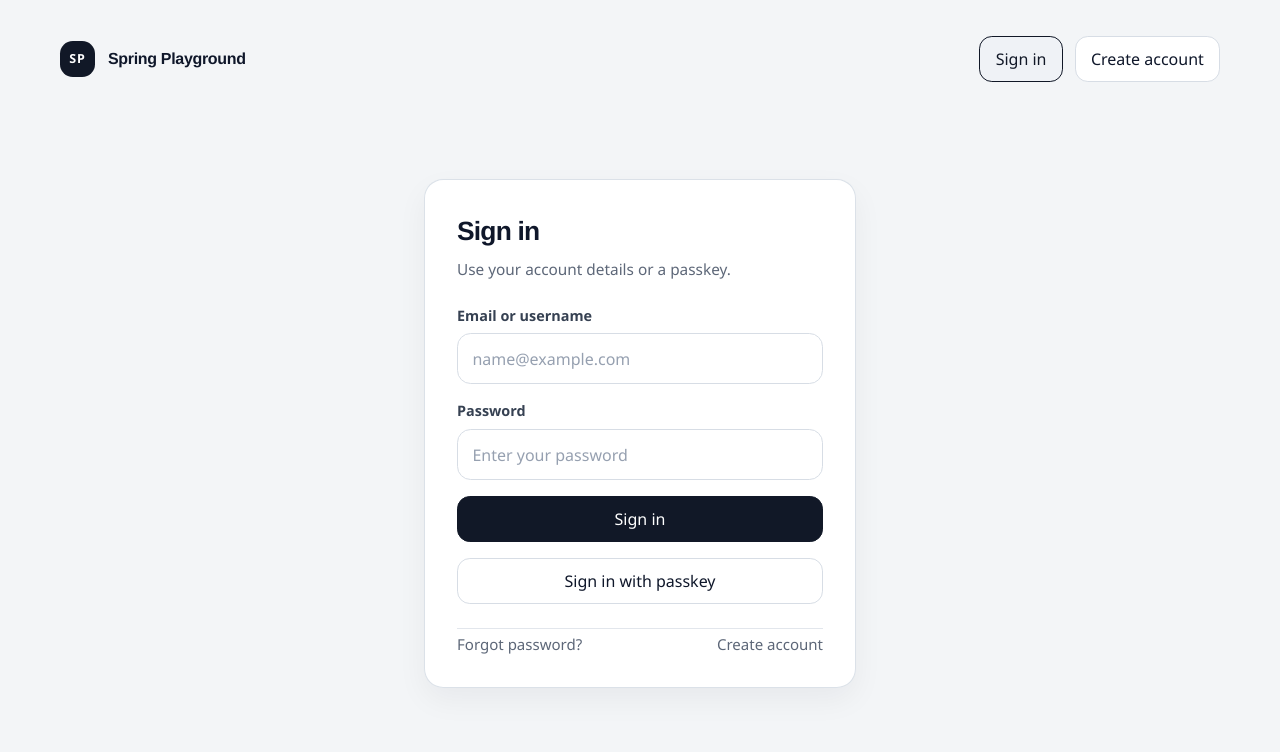
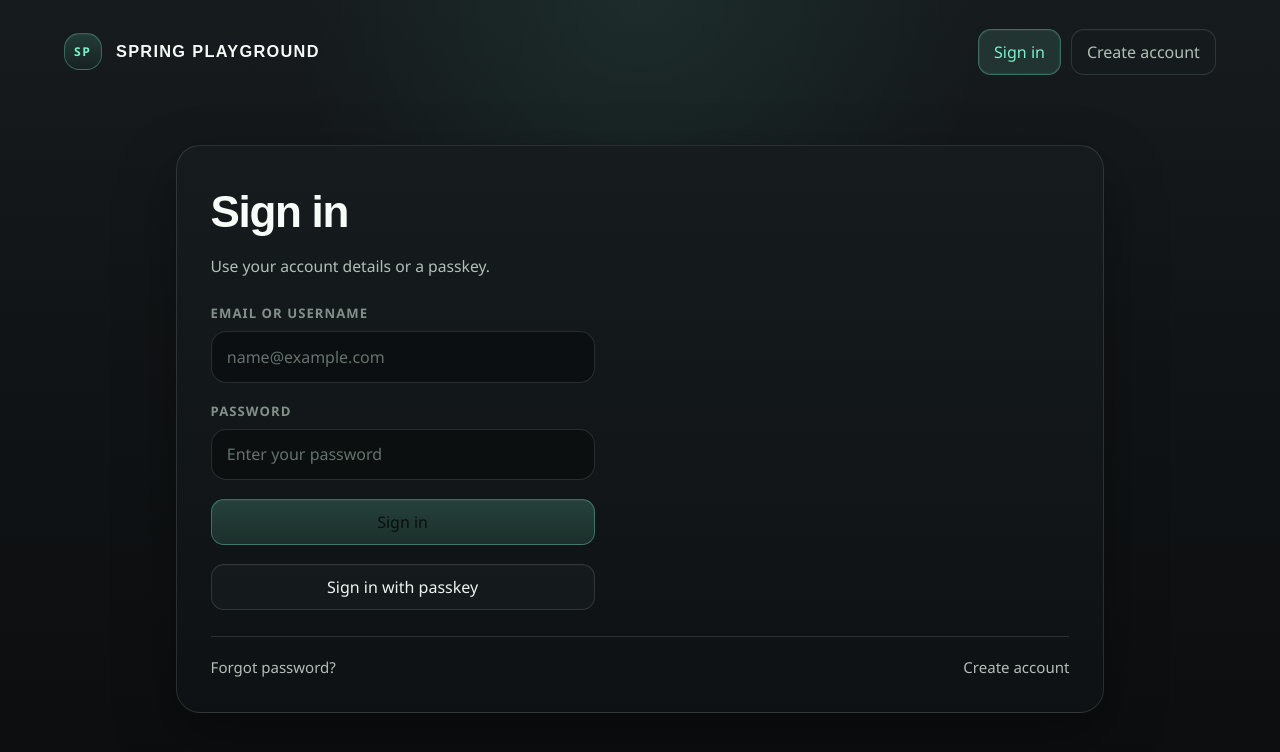
Before and after one commit to topilov/spring-playground-frontend, a React (Vite) app: page /login in a window 1280 px wide. Shown: the top 752 px of the page. Built offline with nearby package versions, Linux system fonts and the light colour scheme; no server answers.

Commit message:
feat: add signal room design primitives

```diff
--- a/src/app/app.css
+++ b/src/app/app.css
@@ -1,32 +1,52 @@
 :root {
-  font-family: 'Avenir Next', 'Segoe UI Variable Text', 'Segoe UI', sans-serif;
-  color: #0f172a;
-  background: #f3f5f7;
+  font-family: 'IBM Plex Sans', 'Avenir Next', 'Segoe UI', sans-serif;
+  color: #edf4ef;
+  background:
+    radial-gradient(circle at top, rgba(110, 255, 214, 0.08), transparent 34%),
+    linear-gradient(180deg, #161b1d 0%, #111416 42%, #0b0d0f 100%);
   line-height: 1.5;
   font-weight: 400;
-  color-scheme: light;
+  color-scheme: dark;
   font-synthesis: none;
   text-rendering: optimizeLegibility;
   -webkit-font-smoothing: antialiased;
   -moz-osx-font-smoothing: grayscale;
-  --bg: #f3f5f7;
-  --surface: rgba(255, 255, 255, 0.94);
-  --surface-solid: #ffffff;
-  --surface-muted: #f8fafc;
-  --border: #d7dde5;
-  --border-strong: #c7ced8;
-  --text: #0f172a;
-  --text-muted: #5d6778;
-  --text-subtle: #7b8597;
-  --accent: #111827;
-  --accent-soft: #eff2f6;
-  --success-bg: #ecfdf3;
-  --success-border: #c6f0d8;
-  --success-text: #146c43;
-  --danger-bg: #fef2f2;
-  --danger-border: #f6d1d5;
-  --danger-text: #9f2131;
-  --shadow: 0 12px 30px rgba(15, 23, 42, 0.05);
+  --bg: #0b0d0f;
+  --bg-muted: #111416;
+  --shell: rgba(19, 24, 26, 0.92);
+  --shell-strong: rgba(14, 18, 20, 0.96);
+  --surface: rgba(22, 28, 30, 0.9);
+  --surface-strong: rgba(17, 21, 23, 0.96);
+  --surface-soft: rgba(113, 255, 214, 0.08);
+  --border: rgba(202, 222, 214, 0.14);
+  --border-strong: rgba(202, 222, 214, 0.24);
+  --text: #edf4ef;
+  --text-muted: #b2beb7;
+  --text-subtle: #829088;
+  --accent: #78f2cb;
+  --accent-strong: #97f7d8;
+  --accent-soft: rgba(120, 242, 203, 0.12);
+  --danger-bg: rgba(147, 41, 52, 0.16);
+  --danger-border: rgba(242, 115, 127, 0.32);
+  --danger-text: #ffb4bd;
+  --success-bg: rgba(58, 138, 108, 0.18);
+  --success-border: rgba(120, 242, 203, 0.28);
+  --success-text: #b7fbe2;
+  --shadow-lg: 0 24px 60px rgba(0, 0, 0, 0.35);
+  --shadow-sm: 0 10px 24px rgba(0, 0, 0, 0.22);
+  --space-1: 0.35rem;
+  --space-2: 0.6rem;
+  --space-3: 0.9rem;
+  --space-4: 1.2rem;
+  --space-5: 1.6rem;
+  --space-6: 2.1rem;
+  --space-7: 2.8rem;
+  --space-8: 3.6rem;
+  --radius-sm: 0.8rem;
+  --radius-md: 1.1rem;
+  --radius-lg: 1.5rem;
+  --motion-duration: 220ms;
+  --motion-ease: cubic-bezier(0.2, 0.8, 0.2, 1);
 }
 
 * {
@@ -34,7 +54,7 @@
 }
 
 html {
-  background: linear-gradient(180deg, #f8fafb 0%, var(--bg) 100%);
+  background: var(--bg);
 }
 
 body {
@@ -42,7 +62,9 @@ body {
   min-width: 320px;
   min-height: 100vh;
   color: var(--text);
-  background: transparent;
+  background:
+    radial-gradient(circle at top, rgba(110, 255, 214, 0.08), transparent 34%),
+    linear-gradient(180deg, #161b1d 0%, #111416 42%, #0b0d0f 100%);
 }
 
 a {
@@ -59,58 +81,131 @@ input {
   min-height: 100vh;
 }
 
+@keyframes shell-reveal {
+  from {
+    opacity: 0;
+    transform: translateY(18px);
+  }
+
+  to {
+    opacity: 1;
+    transform: translateY(0);
+  }
+}
+
 .app-shell {
   min-height: 100vh;
-  padding: 1.25rem;
+  padding: var(--space-4);
+  animation: shell-reveal 320ms var(--motion-ease);
+}
+
+.app-header,
+.app-main,
+.auth-card,
+.page-header,
+.page-card,
+.passkey-card,
+.passkey-empty-state,
+.section-tabs {
+  animation: shell-reveal 420ms var(--motion-ease);
 }
 
 .app-header {
-  display: flex;
-  gap: 1rem;
+  display: grid;
+  grid-template-columns: minmax(0, 1fr) auto minmax(0, 1fr);
+  gap: var(--space-4);
   align-items: center;
-  justify-content: space-between;
-  max-width: 1160px;
+  max-width: 72rem;
   margin: 0 auto;
-  padding: 1rem 0 1.5rem;
+  padding: var(--space-2) 0 var(--space-6);
 }
 
 .brand {
   display: inline-flex;
-  gap: 0.8rem;
+  gap: var(--space-3);
   align-items: center;
   min-width: 0;
 }
 
 .brand-mark {
   display: inline-grid;
-  width: 2.2rem;
-  height: 2.2rem;
+  width: 2.35rem;
+  height: 2.35rem;
   place-items: center;
-  border-radius: 0.8rem;
-  background: var(--accent);
-  color: #ffffff;
-  font-size: 0.78rem;
+  border: 1px solid rgba(120, 242, 203, 0.3);
+  border-radius: 0.95rem;
+  background:
+    linear-gradient(180deg, rgba(120, 242, 203, 0.18), rgba(120, 242, 203, 0.06)),
+    var(--surface-strong);
+  color: var(--accent);
+  font-size: 0.76rem;
   font-weight: 700;
-  letter-spacing: 0.08em;
+  letter-spacing: 0.14em;
+  box-shadow: inset 0 1px 0 rgba(255, 255, 255, 0.05);
 }
 
 .brand-name {
-  font-family: 'Helvetica Neue', 'Avenir Next', sans-serif;
-  font-size: 1rem;
-  font-weight: 650;
-  letter-spacing: -0.02em;
+  font-family: 'IBM Plex Sans Condensed', 'IBM Plex Sans', sans-serif;
+  font-size: 1.02rem;
+  font-weight: 600;
+  letter-spacing: 0.08em;
+  text-transform: uppercase;
+  color: #f4faf6;
+}
+
+.header-meta,
+.header-link,
+.button,
+.field input,
+.section-tab,
+.detail-item {
+  transition:
+    transform var(--motion-duration) var(--motion-ease),
+    background var(--motion-duration) ease,
+    border-color var(--motion-duration) ease,
+    color var(--motion-duration) ease,
+    box-shadow var(--motion-duration) ease;
+}
+
+.header-meta {
+  justify-self: center;
+  display: inline-flex;
+  min-height: 2.4rem;
+  padding: 0 var(--space-4);
+  align-items: center;
+  justify-content: center;
+  border: 1px solid var(--border);
+  border-radius: 999px;
+  background:
+    linear-gradient(180deg, rgba(120, 242, 203, 0.12), rgba(120, 242, 203, 0.04)),
+    rgba(17, 21, 23, 0.86);
+  color: var(--accent);
+  font-size: 0.84rem;
+  letter-spacing: 0.08em;
+  text-transform: uppercase;
+  white-space: nowrap;
+  box-shadow: inset 0 1px 0 rgba(255, 255, 255, 0.03);
+}
+
+.header-meta-spacer {
+  min-height: 2.4rem;
 }
 
 .header-actions,
 .inline-actions,
-.auth-links {
+.auth-links,
+.page-header-actions {
   display: flex;
-  gap: 0.75rem;
+  gap: var(--space-2);
   align-items: center;
   flex-wrap: wrap;
 }
 
 .header-actions {
+  justify-content: flex-end;
+}
+
+.inline-actions {
   justify-content: flex-end;
 }
 
@@ -122,34 +217,19 @@ input {
   justify-content: flex-start;
 }
 
-.header-meta {
-  display: inline-flex;
-  min-height: 2.5rem;
-  padding: 0 0.85rem;
-  align-items: center;
-  border: 1px solid var(--border);
-  border-radius: 999px;
-  background: rgba(255, 255, 255, 0.72);
-  color: var(--text-muted);
-  font-size: 0.92rem;
-}
-
 .header-link,
-.button {
+.button,
+.section-tab {
   display: inline-flex;
   min-height: 2.5rem;
   padding: 0.62rem 0.95rem;
   align-items: center;
   justify-content: center;
   border: 1px solid var(--border);
-  border-radius: 0.8rem;
-  background: var(--surface-solid);
-  color: var(--text);
-  transition:
-    background 160ms ease,
-    border-color 160ms ease,
-    color 160ms ease,
-    box-shadow 160ms ease;
+  border-radius: var(--radius-sm);
+  background: rgba(22, 28, 30, 0.88);
+  color: var(--text-muted);
+  box-shadow: inset 0 1px 0 rgba(255, 255, 255, 0.03);
 }
 
 .button {
@@ -157,43 +237,66 @@ input {
 }
 
 .header-link:hover,
-.button:hover {
+.button:hover,
+.section-tab:hover,
+.detail-item:hover {
   border-color: var(--border-strong);
-  background: #ffffff;
-  box-shadow: 0 6px 18px rgba(15, 23, 42, 0.06);
+  background: rgba(28, 34, 36, 0.96);
+  color: var(--text);
+  transform: translateY(-1px);
+  box-shadow: var(--shadow-sm);
 }
 
-.header-link-active {
-  border-color: var(--accent);
+.header-link-active,
+.section-tab-active {
+  border-color: rgba(120, 242, 203, 0.3);
   background: var(--accent-soft);
   color: var(--accent);
+  box-shadow: inset 0 0 0 1px rgba(120, 242, 203, 0.08);
+}
+
+.button-primary {
+  border-color: rgba(120, 242, 203, 0.32);
+  background: linear-gradient(180deg, rgba(120, 242, 203, 0.2), rgba(120, 242, 203, 0.12));
+  color: #07110d;
+}
+
+.button-primary:hover {
+  border-color: rgba(151, 247, 216, 0.4);
+  background: linear-gradient(180deg, rgba(151, 247, 216, 0.34), rgba(120, 242, 203, 0.2));
+  color: #04100c;
+}
+
+.button-secondary {
+  color: var(--text);
+}
+
+.button-danger {
+  border-color: var(--danger-border);
+  color: var(--danger-text);
+}
+
+.button-full {
+  width: 100%;
 }
 
 .button:disabled {
   cursor: default;
   opacity: 0.62;
+  transform: none;
   box-shadow: none;
 }
 
-.button-primary {
-  border-color: var(--accent);
-  background: var(--accent);
-  color: #ffffff;
-}
-
-.button-primary:hover {
-  border-color: #0b1220;
-  background: #0b1220;
-  color: #ffffff;
-}
-
-.button-danger {
-  border-color: #e8c1c7;
-  color: var(--danger-text);
-}
-
-.button-full {
-  width: 100%;
+.header-link:focus-visible,
+.button:focus-visible,
+.text-link:focus-visible,
+.field input:focus-visible,
+.section-tab:focus-visible {
+  outline: none;
+  border-color: rgba(120, 242, 203, 0.42);
+  box-shadow:
+    0 0 0 1px rgba(120, 242, 203, 0.3),
+    0 0 0 4px rgba(120, 242, 203, 0.12);
 }
 
 .text-link {
@@ -206,27 +309,37 @@ input {
 }
 
 .app-main {
-  max-width: 1160px;
+  max-width: 72rem;
   margin: 0 auto;
 }
 
 .auth-page {
   display: grid;
   min-height: calc(100vh - 8rem);
-  padding: 2rem 0 3rem;
-  place-items: center;
+  padding: var(--space-3) 0 var(--space-7);
+  align-items: center;
 }
 
 .auth-card {
   display: grid;
-  gap: 1.5rem;
-  width: min(100%, 27rem);
-  padding: 2rem;
-  border: 1px solid rgba(215, 221, 229, 0.88);
-  border-radius: 1.2rem;
-  background: var(--surface);
-  box-shadow: var(--shadow);
-  backdrop-filter: saturate(130%) blur(10px);
+  gap: var(--space-5);
+  width: min(100%, 58rem);
+  margin: 0 auto;
+  padding: var(--space-6);
+  border: 1px solid var(--border);
+  border-radius: var(--radius-lg);
+  background:
+    linear-gradient(180deg, rgba(22, 28, 30, 0.95), rgba(13, 17, 19, 0.96)),
+    var(--surface);
+  box-shadow: var(--shadow-lg);
+  backdrop-filter: blur(18px);
+}
+
+.auth-header {
+  display: grid;
+  grid-template-columns: minmax(0, 1fr) auto;
+  gap: var(--space-4);
+  align-items: start;
 }
 
 .auth-intro,
@@ -237,9 +350,13 @@ input {
   display: grid;
 }
 
-.auth-intro,
+.auth-intro {
+  gap: var(--space-2);
+  max-width: 22rem;
+}
+
 .page-header-copy {
-  gap: 0.35rem;
+  gap: 0.45rem;
 }
 
 .auth-intro h1,
@@ -247,30 +364,41 @@ input {
 .section-heading h2,
 .passkey-card h3 {
   margin: 0;
-  font-family: 'Helvetica Neue', 'Avenir Next', sans-serif;
+  font-family: 'IBM Plex Sans Condensed', 'IBM Plex Sans', sans-serif;
   letter-spacing: -0.03em;
 }
 
 .auth-intro h1,
 .page-header h1 {
-  font-size: clamp(1.65rem, 2vw, 2rem);
-  font-weight: 650;
+  font-size: clamp(1.9rem, 4vw, 2.75rem);
+  font-weight: 600;
+  color: #f7fcf9;
 }
 
 .auth-intro p,
 .page-description {
   margin: 0;
   color: var(--text-muted);
-  font-size: 0.96rem;
+  font-size: 0.98rem;
+}
+
+.auth-utility {
+  display: flex;
+  justify-content: flex-end;
+  align-items: start;
+}
+
+.auth-content {
+  width: min(100%, 24rem);
 }
 
 .auth-footer {
-  padding-top: 0.25rem;
-  border-top: 1px solid rgba(215, 221, 229, 0.72);
+  padding-top: var(--space-4);
+  border-top: 1px solid var(--border);
 }
 
 .stack {
-  gap: 1rem;
+  gap: var(--space-4);
 }
 
 .field {
@@ -278,29 +406,25 @@ input {
 }
 
 .field span {
-  font-size: 0.9rem;
+  font-size: 0.82rem;
   font-weight: 600;
-  color: #364152;
+  letter-spacing: 0.08em;
+  text-transform: uppercase;
+  color: var(--text-subtle);
 }
 
 .field input {
   width: 100%;
-  min-height: 2.75rem;
-  padding: 0.78rem 0.9rem;
+  min-height: 2.9rem;
+  padding: 0.8rem 0.95rem;
   border: 1px solid var(--border);
-  border-radius: 0.85rem;
-  background: #ffffff;
+  border-radius: 0.95rem;
+  background: rgba(10, 13, 15, 0.72);
   color: var(--text);
 }
 
 .field input::placeholder {
-  color: #96a0b0;
-}
-
-.field input:focus {
-  outline: none;
-  border-color: #94a3b8;
-  box-shadow: 0 0 0 4px rgba(148, 163, 184, 0.15);
+  color: #64726b;
 }
 
 .field-error {
@@ -311,10 +435,10 @@ input {
 
 .status-banner {
   margin: 0;
-  padding: 0.9rem 1rem;
+  padding: 0.95rem 1rem;
   border: 1px solid var(--border);
-  border-radius: 0.9rem;
-  background: var(--surface-solid);
+  border-radius: var(--radius-sm);
+  background: rgba(18, 23, 25, 0.92);
   color: var(--text-muted);
 }
 
@@ -332,51 +456,49 @@ input {
 
 .page-grid {
   display: grid;
-  gap: 1.25rem;
-  padding-bottom: 3rem;
+  gap: var(--space-5);
+  padding-bottom: var(--space-7);
 }
 
 .page-header {
-  display: flex;
-  gap: 1rem;
-  align-items: flex-end;
-  justify-content: space-between;
-  flex-wrap: wrap;
-  padding-top: 0.35rem;
+  display: grid;
+  grid-template-columns: minmax(0, 1fr) auto;
+  gap: var(--space-4);
+  align-items: end;
+  padding-top: var(--space-2);
 }
 
 .page-header-actions {
-  display: flex;
-  gap: 0.75rem;
-  align-items: center;
-  flex-wrap: wrap;
+  justify-content: flex-end;
 }
 
 .page-eyebrow {
   margin: 0;
-  font-size: 0.78rem;
+  font-size: 0.74rem;
   font-weight: 700;
-  letter-spacing: 0.14em;
+  letter-spacing: 0.16em;
   text-transform: uppercase;
-  color: var(--text-subtle);
+  color: var(--accent);
 }
 
 .page-card,
 .passkey-card,
 .passkey-empty-state,
 .section-tabs {
-  border: 1px solid rgba(215, 221, 229, 0.9);
-  background: var(--surface);
-  box-shadow: var(--shadow);
+  border: 1px solid var(--border);
+  background:
+    linear-gradient(180deg, rgba(22, 28, 30, 0.94), rgba(14, 18, 20, 0.96)),
+    var(--surface);
+  box-shadow: var(--shadow-lg);
 }
 
 .page-card,
 .passkey-card,
 .passkey-empty-state {
   display: grid;
-  gap: 1rem;
-  padding: 1.4rem;
-  border-radius: 1.05rem;
+  gap: var(--space-4);
+  padding: var(--space-5);
+  border-radius: var(--radius-md);
 }
 
 .section-heading {
@@ -384,14 +506,14 @@ input {
 }
 
 .section-heading h2 {
-  font-size: 1.05rem;
-  font-weight: 650;
+  font-size: 1.08rem;
+  font-weight: 600;
 }
 
 .detail-grid,
 .passkey-meta-grid {
   display: grid;
-  gap: 0.9rem;
+  gap: var(--space-3);
   grid-template-columns: repeat(auto-fit, minmax(180px, 1fr));
 }
 
@@ -399,18 +521,20 @@ input {
   display: grid;
   gap: 0.35rem;
   min-height: 5.5rem;
-  padding: 0.95rem 1rem;
-  border: 1px solid rgba(215, 221, 229, 0.72);
-  border-radius: 0.95rem;
-  background: var(--surface-muted);
+  padding: 1rem;
+  border: 1px solid var(--border);
+  border-radius: 1rem;
+  background:
+    linear-gradient(180deg, rgba(18, 23, 25, 0.88), rgba(11, 14, 16, 0.92)),
+    var(--surface-soft);
   align-content: start;
 }
 
 .detail-item dt {
   margin: 0;
-  font-size: 0.78rem;
+  font-size: 0.74rem;
   font-weight: 700;
-  letter-spacing: 0.06em;
+  letter-spacing: 0.12em;
   text-transform: uppercase;
   color: var(--text-subtle);
 }
@@ -430,34 +554,25 @@ input {
   gap: 0.35rem;
   width: fit-content;
   padding: 0.35rem;
-  border-radius: 0.9rem;
+  border-radius: 0.95rem;
 }
 
 .section-tab {
-  display: inline-flex;
   min-height: 2.35rem;
-  padding: 0.55rem 0.85rem;
-  align-items: center;
-  justify-content: center;
-  border-radius: 0.65rem;
-  color: var(--text-muted);
-}
-
-.section-tab-active {
-  background: var(--accent);
-  color: #ffffff;
+  padding: 0.55rem 0.9rem;
+  border-radius: 0.75rem;
 }
 
 .passkey-add-form {
   display: grid;
-  gap: 1rem;
+  gap: var(--space-4);
   grid-template-columns: minmax(0, 1fr) auto;
   align-items: end;
 }
 
 .passkey-list {
   display: grid;
-  gap: 1rem;
+  gap: var(--space-4);
   margin: 0;
   padding: 0;
   list-style: none;
@@ -465,50 +580,74 @@ input {
 
 .passkey-card,
 .passkey-empty-state {
-  padding: 1rem 1.1rem;
-  background: #ffffff;
+  padding: var(--space-4);
 }
 
 .passkey-card-header {
   display: flex;
-  gap: 1rem;
+  gap: var(--space-4);
   align-items: flex-start;
   justify-content: space-between;
 }
 
 .passkey-inline-form {
   display: grid;
-  gap: 1rem;
-  padding-top: 1rem;
-  border-top: 1px solid rgba(215, 221, 229, 0.8);
+  gap: var(--space-4);
+  padding-top: var(--space-4);
+  border-top: 1px solid var(--border);
 }
 
 @media (max-width: 960px) {
   .app-shell {
-    padding: 1rem;
+    padding: var(--space-3);
+  }
+
+  .app-header {
+    grid-template-columns: 1fr;
+    justify-items: start;
+    padding-bottom: var(--space-5);
+  }
+
+  .header-meta,
+  .header-meta-spacer {
+    justify-self: start;
+  }
+
+  .header-actions,
+  .inline-actions,
+  .page-header-actions {
+    justify-content: flex-start;
   }
 
   .auth-page {
-    min-height: calc(100vh - 6rem);
+    min-height: auto;
+  }
+
+  .auth-card {
+    width: min(100%, 44rem);
   }
 }
 
 @media (max-width: 760px) {
-  .app-header,
+  .auth-header,
   .page-header,
   .passkey-card-header,
   .passkey-add-form {
-    display: grid;
     grid-template-columns: 1fr;
   }
 
-  .header-actions,
+  .auth-utility,
   .page-header-actions {
     justify-content: flex-start;
   }
 
   .auth-card {
-    padding: 1.5rem;
+    width: 100%;
+    padding: var(--space-5);
+  }
+
+  .auth-content {
+    width: 100%;
   }
 
   .section-tabs {
@@ -517,36 +656,26 @@ input {
 }
 
 @media (max-width: 640px) {
-  .auth-page {
-    min-height: auto;
-    padding: 1rem 0 2rem;
-    place-items: start center;
-  }
-
   .header-actions,
   .inline-actions,
-  .auth-links {
+  .auth-links,
+  .page-header-actions {
     width: 100%;
   }
 
+  .header-link,
+  .button,
   .section-tab {
     width: 100%;
   }
 
-  .inline-actions .button,
-  .page-header-actions .button {
+  .header-meta,
+  .header-meta-spacer {
     width: 100%;
   }
 
-  .header-actions .header-link,
-  .header-actions .button,
-  .auth-links .text-link {
-    width: auto;
-  }
-
-  .header-meta {
-    width: 100%;
-    justify-content: center;
+  .auth-page {
+    padding: 0 0 var(--space-6);
   }
 
   .detail-grid,
@@ -558,10 +687,20 @@ input {
   .passkey-card,
   .passkey-empty-state,
   .auth-card {
-    padding: 1.15rem;
+    padding: var(--space-4);
   }
 
   .app-main {
-    padding-bottom: 2rem;
+    padding-bottom: var(--space-4);
   }
 }
+
+@media (prefers-reduced-motion: reduce) {
+  *,
+  *::before,
+  *::after {
+    animation: none !important;
+    transition: none !important;
+    scroll-behavior: auto !important;
+  }
+}
--- a/src/app/layout/AppLayout.tsx
+++ b/src/app/layout/AppLayout.tsx
@@ -13,7 +13,7 @@ function getHeaderLinkClassName(isActive: boolean) {
 
 export function AppLayout() {
   const navigate = useNavigate();
-  const { isAuthenticated, status } = useAuthSession();
+  const { isAuthenticated, profile, status } = useAuthSession();
   const logoutMutation = useLogoutMutation();
   const [logoutError, setLogoutError] = useState('');
 
@@ -28,6 +28,13 @@ export function AppLayout() {
     }
   };
 
+  const sessionContext =
+    status === 'loading'
+      ? 'Checking session'
+      : isAuthenticated && profile
+        ? `Signed in as ${profile.displayName}`
+        : null;
+
   return (
     <div className="app-shell">
       <header className="app-header">
@@ -38,11 +45,15 @@ export function AppLayout() {
           <span className="brand-name">Spring Playground</span>
         </AppLink>
 
+        {sessionContext ? (
+          <p aria-label="Session context" className="header-meta" role="status">
+            {sessionContext}
+          </p>
+        ) : (
+          <div className="header-meta-spacer" aria-hidden="true" />
+        )}
+
         <div className="header-actions">
-          {status === 'loading' ? (
-            <span className="header-meta">Checking session</span>
-          ) : null}
-
           <nav aria-label="Primary" className="inline-actions">
             {isAuthenticated ? (
               <>
--- a/src/shared/ui/AuthPageShell.tsx
+++ b/src/shared/ui/AuthPageShell.tsx
@@ -1,4 +1,4 @@
-import type { ReactNode } from 'react';
+import { useId, type ReactNode } from 'react';
 
 interface AuthPageShellProps {
   children?: ReactNode;
@@ -15,19 +15,26 @@ export function AuthPageShell({
   utility,
   title,
 }: AuthPageShellProps) {
+  const titleId = useId();
+  const subtitleId = useId();
+
   return (
     <section className="auth-page">
       <article className="auth-card">
         <div className="auth-header">
-          <header className="auth-intro">
-            <h1>{title}</h1>
-            {subtitle ? <p>{subtitle}</p> : null}
-          </header>
+          <section
+            aria-describedby={subtitle ? subtitleId : undefined}
+            aria-labelledby={titleId}
+            className="auth-intro"
+          >
+            <h1 id={titleId}>{title}</h1>
+            {subtitle ? <p id={subtitleId}>{subtitle}</p> : null}
+          </section>
 
           {utility ? <div className="auth-utility">{utility}</div> : null}
         </div>
 
-        {children ? <div className="stack">{children}</div> : null}
+        {children ? <div className="auth-content stack">{children}</div> : null}
 
         {footer ? <footer className="auth-footer">{footer}</footer> : null}
       </article>
--- a/src/shared/ui/PageHeader.tsx
+++ b/src/shared/ui/PageHeader.tsx
@@ -1,4 +1,4 @@
-import type { ReactNode } from 'react';
+import { useId, type ReactNode } from 'react';
 
 interface PageHeaderProps {
   actions?: ReactNode;
@@ -13,12 +13,23 @@ export function PageHeader({
   eyebrow,
   title,
 }: PageHeaderProps) {
+  const titleId = useId();
+  const descriptionId = useId();
+
   return (
-    <header className="page-header">
+    <header
+      aria-describedby={description ? descriptionId : undefined}
+      aria-labelledby={titleId}
+      className="page-header"
+    >
       <div className="page-header-copy">
         {eyebrow ? <p className="page-eyebrow">{eyebrow}</p> : null}
-        <h1>{title}</h1>
-        {description ? <p className="page-description">{description}</p> : null}
+        <h1 id={titleId}>{title}</h1>
+        {description ? (
+          <p className="page-description" id={descriptionId}>
+            {description}
+          </p>
+        ) : null}
       </div>
 
       {actions ? <div className="page-header-actions">{actions}</div> : null}
```
Also changed, not shown: 1 other file (tests, documents, lock files or other folders).
